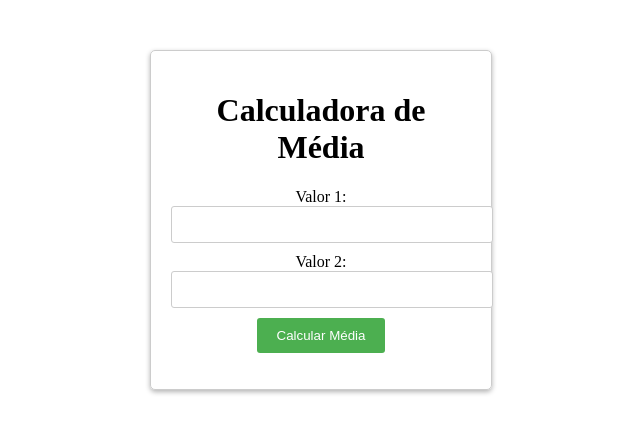
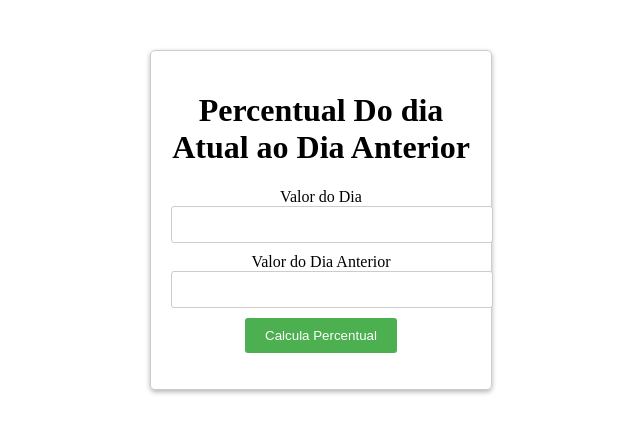
Before and after one commit to andregds85/calculadorab3, a plain HTML site: page index.html in a window 1280 px wide. Shown: the whole page, without its empty margins (319-959 px from the left). Drawn offline with Linux system fonts and the light colour scheme.

Commit message:
Update index.html
teste

```diff
--- a/index.html
+++ b/index.html
@@ -7,16 +7,16 @@
 </head>
 <body>
     <div class="container">
-        <h1>Calculadora de Média</h1>
+        <h1>Percentual Do dia Atual ao Dia Anterior </h1>
         <form>
-            <label for="valor1">Valor 1:</label>
+            <label for="valor1">Valor do Dia </label>
             <input type="number" id="valor1" name="valor1" required>
 
-            <label for="valor2">Valor 2:</label>
+            <label for="valor2">Valor do Dia Anterior</label>
             <input type="number" id="valor2" name="valor2" required>
 
 
-            <button type="button" onclick="calcularMedia()">Calcular Média</button>
+            <button type="button" onclick="percentual()">Calcula Percentual</button>
 
             <p id="resultado"></p>
         </form>
```
